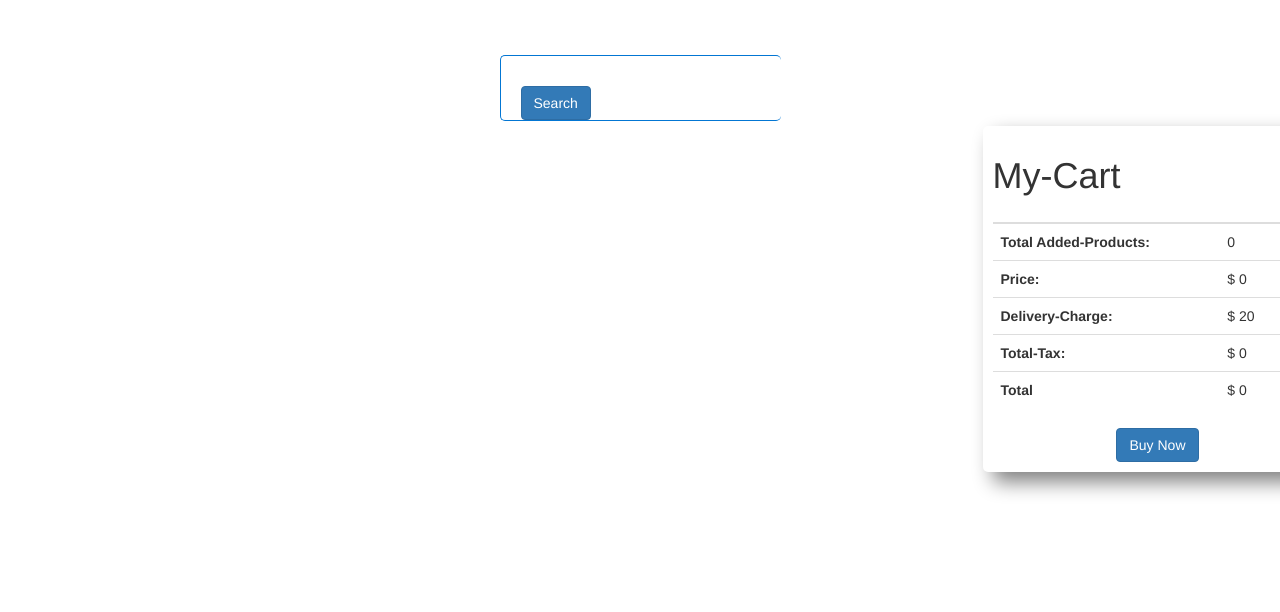
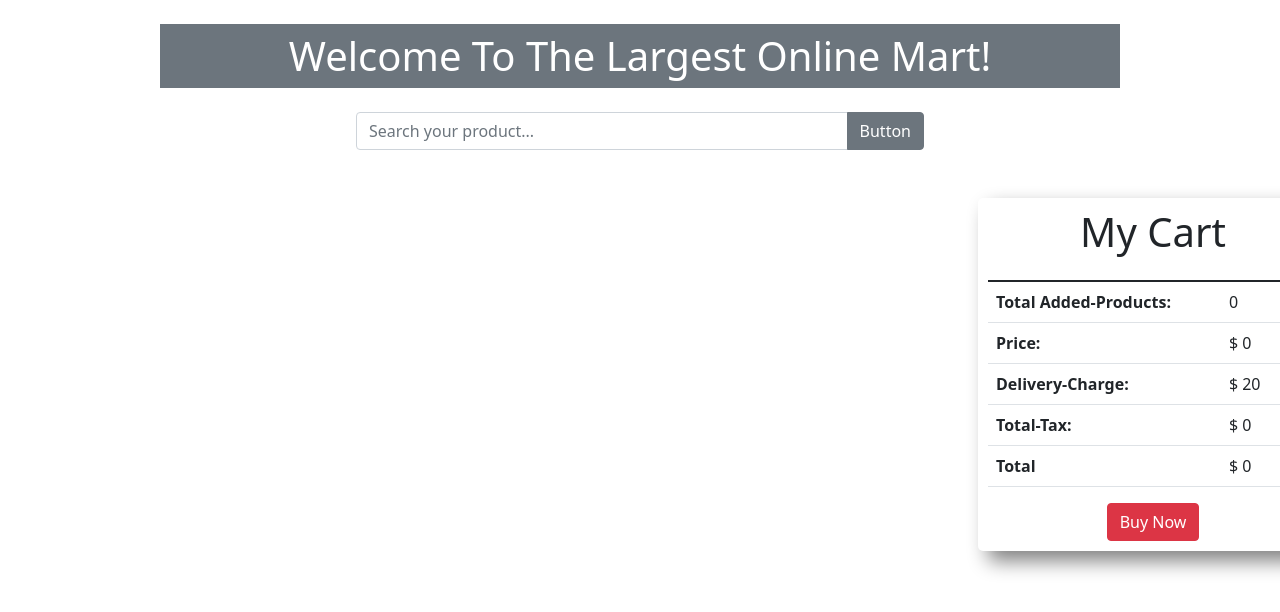
Before and after one commit to shakawatharman/Biggest_online_mart, a plain HTML site: page index.html in a window 1280 px wide. Drawn offline with nearby package versions, Linux system fonts and the light colour scheme; no server answers.

Commit message:
commiting again

```diff
--- a/index.html
+++ b/index.html
@@ -8,8 +8,9 @@
   <title>Awesome Store</title>
   <link rel="stylesheet" href="./css/style.css" />
   <!-- Latest compiled and minified CSS -->
-  <link rel="stylesheet" href="https://maxcdn.bootstrapcdn.com/bootstrap/3.3.7/css/bootstrap.min.css"
-    integrity="sha384-BVYiiSIFeK1dGmJRAkycuHAHRg32OmUcww7on3RYdg4Va+PmSTsz/K68vbdEjh4u" crossorigin="anonymous" />
+  <!-- <link rel="stylesheet" href="https://maxcdn.bootstrapcdn.com/bootstrap/3.3.7/css/bootstrap.min.css"
+    integrity="sha384-BVYiiSIFeK1dGmJRAkycuHAHRg32OmUcww7on3RYdg4Va+PmSTsz/K68vbdEjh4u" crossorigin="anonymous" /> -->
+    <link href="https://cdn.jsdelivr.net/npm/bootstrap@5.1.1/dist/css/bootstrap.min.css" rel="stylesheet" integrity="sha384-F3w7mX95PdgyTmZZMECAngseQB83DfGTowi0iMjiWaeVhAn4FJkqJByhZMI3AhiU" crossorigin="anonymous">
 
   <!-- google Montserrat  font  -->
   <link rel="preconnect" href="https://fonts.googleapis.com" />
@@ -18,28 +19,33 @@
 </head>
 
 <body>
-  <header></header>
+  <header class="w-75 mx-auto m-4">
+    <h1 class="text-center bg-secondary p-2 text-white">Welcome To The Largest Online Mart!</h1>
+  </header>
   <main class="main">
-    <div class="search-field">
-      <div class="search-box">
-        <input id="input-field" class="search-field" type="text" />
-        <button type="button" class="btn btn-primary search-button" data-toggle="button" aria-pressed="false"
-          autocomplete="off" id="search-btn" onclick="loadProducts()">
-          Search
-        </button>
+
+    <div class="container my-4 w-50">
+      <div class="input-group px-4 mb-3">
+        <input type="text" class="form-control" placeholder="Search your product..." aria-label="Recipient's username" aria-describedby="button-addon2">
+        <button class="btn btn-secondary" type="button" id="button-addon2">Button</button>
       </div>
     </div>
+
+
+
     <div class="row">
-      <div class="col-md-9 col-lg-9 col-sm-7">
+      <div class="col-md-9 col-lg-9 col-sm-7 mt-4">
         <div id="all-products" class="">
 
         </div>
       </div>
-      <div class="col-md-3 col-lg-3 col-sm-5 cart-main">
+
+
+      <div class="col-md-3 col-lg-3 col-sm-5 cart-main mt-4">
         <div class="cart" id="my-cart">
           <table class="table">
             <thead>
-              <h1>My-Cart</h1>
+              <h1 class="text-center">My Cart</h1>
               <tr>
                 <th scope="col"></th>
                 <th scope="col"></th>
@@ -80,7 +86,7 @@
             </tbody>
           </table>
           <div class="parces text-center">
-            <button class="btn btn-primary text-center">Buy Now</button>
+            <button class="btn btn-danger text-center">Buy Now</button>
           </div>
         </div>
       </div>
@@ -90,6 +96,8 @@
 
   <!-- add javascript  file  -->
   <script src="./js/app.js"></script>
+
+  <script src="https://cdn.jsdelivr.net/npm/bootstrap@5.1.1/dist/js/bootstrap.bundle.min.js" integrity="sha384-/bQdsTh/da6pkI1MST/rWKFNjaCP5gBSY4sEBT38Q/9RBh9AH40zEOg7Hlq2THRZ" crossorigin="anonymous"></script>
 </body>
 
 </html>
--- a/js/app.js
+++ b/js/app.js
@@ -3,9 +3,9 @@ const loadProducts = () => {
   fetch(url)
     .then((response) => response.json())
     .then((data) => showProducts(data));
-    document.getElementById('all-products').innerHTML=''
+    document.getElementById('all-products').innerHTML='';
 };
-
+loadProducts();
 
 // show all product in UI
 const showProducts = (products) => {
@@ -20,9 +20,11 @@ const showProducts = (products) => {
       </div>
       <h3>${product.title}</h3>
       <p>Category: ${product.category}</p>
-      <h2>Price: $ ${product.price}</h2>
-      <button onclick="addToCart(${product.id},${product.price})" id="addToCart-btn" class="buy-now btn btn-success">add to cart</button>
-      <button id="details-btn" class="btn btn-danger">Details</button></div>
+      <h3>Price: <span class="text-danger">$ ${product.price}</span></h3>
+      <h6>Average Ratings: ${product.rating.rate}</h6>
+      <h6>Total Reviews: ${product.rating.count}</h6>
+      <button onclick="addToCart(${product.id},${product.price})" id="addToCart-btn" class="buy-now btn btn-success">Add to cart</button>
+      <button id="details-btn" class="btn btn-primary">Details</button></div>
       `;
     document.getElementById("all-products").appendChild(div);
   }
```
